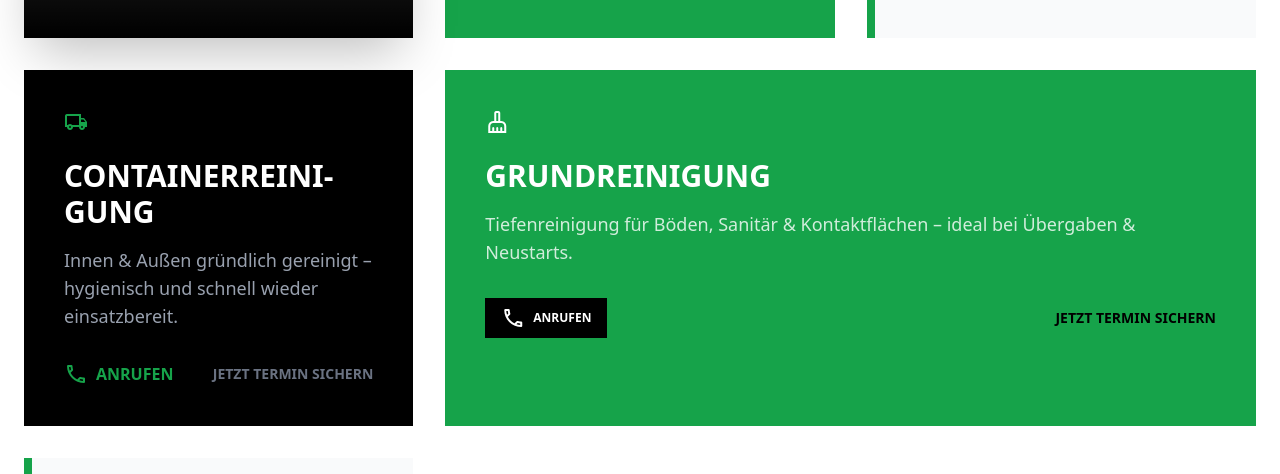
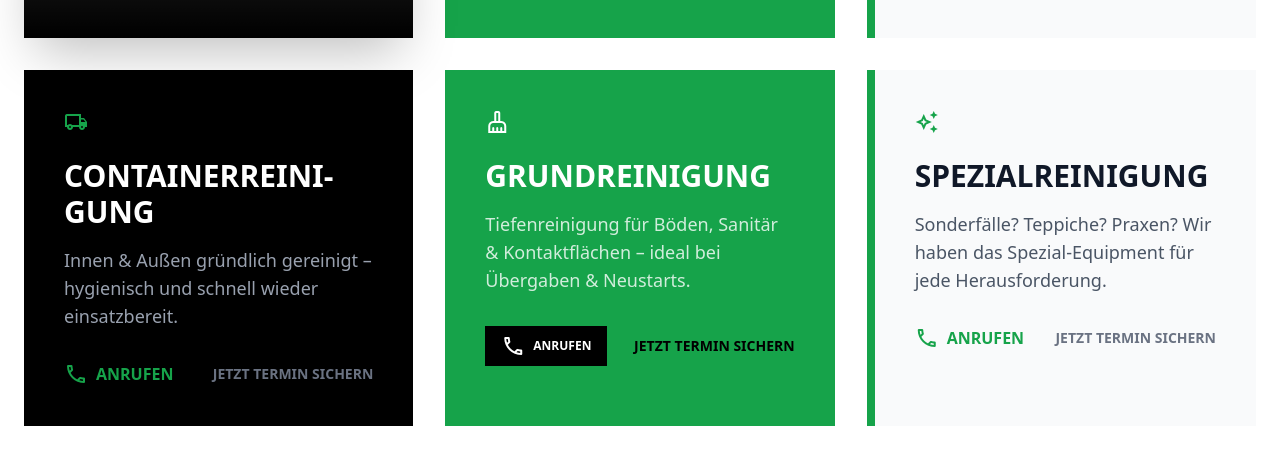
Before and after one commit to FreshFries90/ae-gebaeudeservice, a Next.js app: page / in a window 1280 px wide. Shown: the part 2323-2797 px from the top of the page. Built offline with nearby package versions, Linux system fonts and the light colour scheme; grey boxes are pictures that could not be loaded.

Commit message:
newflaeche

```diff
--- a/app/page.tsx
+++ b/app/page.tsx
@@ -410,7 +410,7 @@ export default function Page() {
             </div>
 
             {/* Grundreinigung */}
-            <div className="md:col-span-2 bg-primary text-white p-6 sm:p-8 md:p-10 flex flex-col gap-8">
+            <div className="bg-primary text-white p-6 sm:p-8 md:p-10 flex flex-col gap-8">
               <div>
                 <span className="material-icons-outlined text-white text-4xl md:text-5xl mb-6 block">
                   cleaning_services
```
